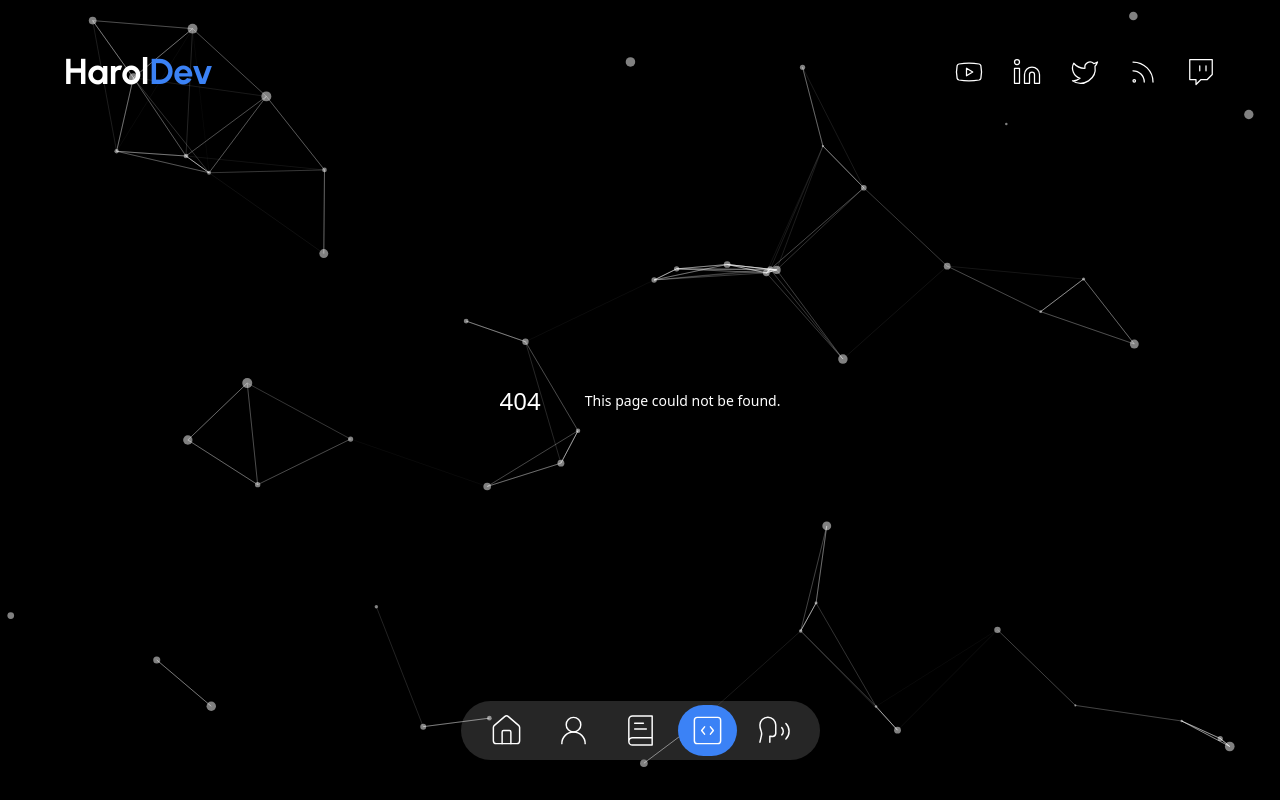
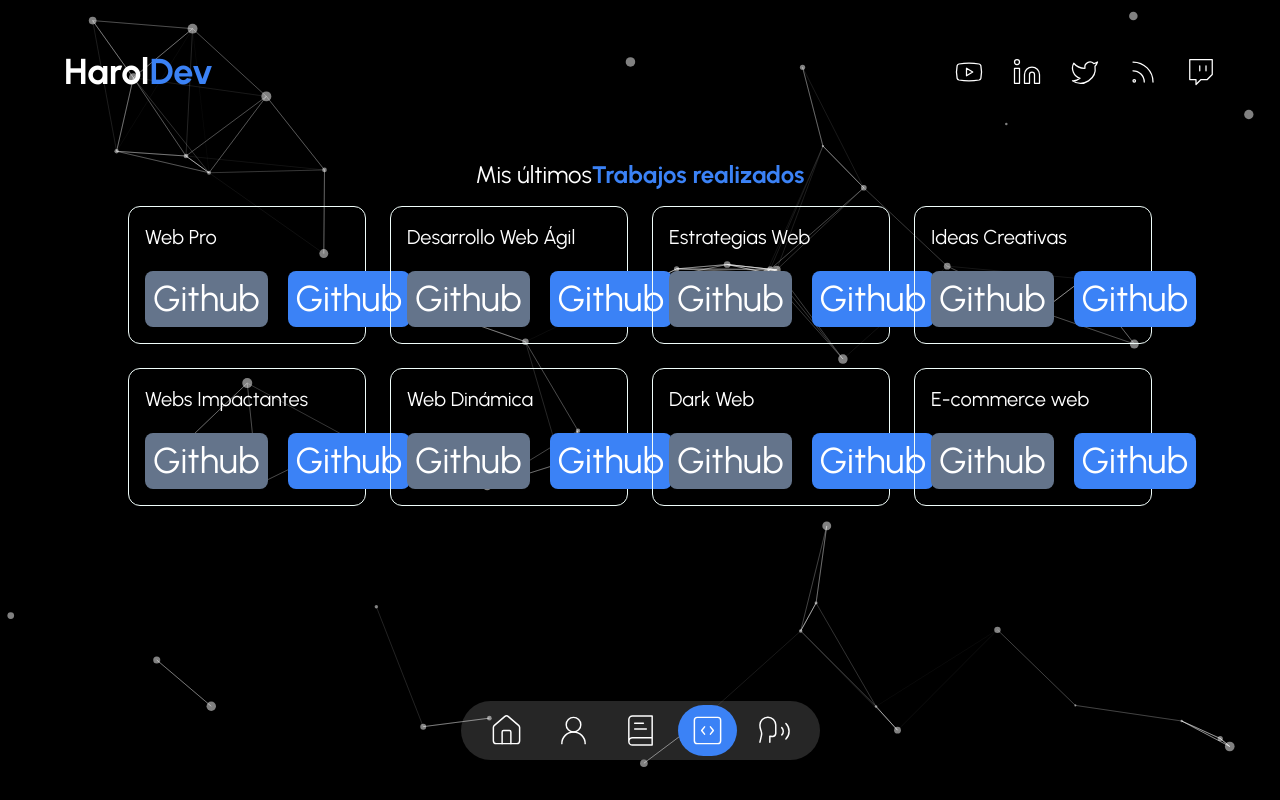
Before and after one commit to Krahe1919/Portafolio, a Next.js app: page /portfolio in a window 1280 px wide. Before the commit this address had no page. Built offline with nearby package versions, Linux system fonts and the light colour scheme.

Commit message:
pa la house

```diff
--- /dev/null
+++ b/app/(routes)/portfolio/page.tsx
@@ -0,0 +1,25 @@
+"use client"
+
+import { ContainerPage } from "@/app/components/container";
+import { PortafolioBox } from "@/app/components/portafolio-box";
+import TransitionPage from "@/app/components/transition-page";
+import { dataPortfolio } from "@/data";
+
+export default function PortafolioPage  () {
+    return(
+        <ContainerPage>
+            <TransitionPage/>
+                <div className="flex flex-col justify-center h-full md:text-4xl md:mb-5">
+                    <h1 className="text-2xl leading-tight text-center"> Mis últimos
+                        <span className="text-violet font-bold ">Trabajos realizados</span>
+                    </h1>
+
+                    <div className="relative z-10 grid max-w-5xl gap-6 mx-auto mt-4 md:grid-cols-4">
+                        {dataPortfolio.map((data) => (
+                            <PortafolioBox key={data.id} data={data}/>
+                        ))}
+                    </div>
+                </div>
+        </ContainerPage>
+    );
+}
--- a/app/(routes)/services/page.tsx
+++ b/app/(routes)/services/page.tsx
@@ -9,9 +9,9 @@ const ServicesPage = () => {
             <div className="grid items-center justify-center h-screen max-w-5xl gap-6 mx-auto md:grid-cols-2">
                 <div className="max-w-[450px] mt-32 md:mt-0">
 
-                    <h1 className="text-2xl leading-tight text-center md:text-left md:text-4xl md:mb-5">Tecnologías que he<span className="font-bold text-violet"> Usado</span></h1>
-                    <p className="mb-8 text-xl text-gray-300">Desarrollador fontend junior siempre dispuesto</p>
-                    <button className="px-3 py-2 rounded-lg bg-violet hover:bg-secondary/65">Contacta conmigo</button>
+                    <h1 className="text-2xl leading-tight text-center md:text-left md:text-4xl md:mb-5">Tecnologías que eh  <span className="font-bold text-violet"> Usado</span></h1>
+                    <p className="mb-8 text-xl text-gray-300">En mi corto recorrido en desarrollo web y de la mano de un equipo no solo he usado tecnologias como react si no tambien un poco de Laravel y JAVA actualmente me encuentro reforzando lenguajes del backend para poder generar aplicactivos webs mas completos </p>
+
                 </div>
 
                 {/* SLIDER */}
--- a/app/components/introduction.tsx
+++ b/app/components/introduction.tsx
@@ -35,7 +35,7 @@ export const Introduction = () => {
                             Como desarrollor junior frontend, me dedico a autoamprender y adaptarme para generar un contenido de calidad de un equipo de desarrollo
                     </p>
                     <div className="flex items-center justify-center gap-3 md:justify-start md:gap-10 my-8">
-                        <Link href="/projects" className="px-3 py-2 transition-all border-2 cursor-pointer w-fit rounded-xl  text-md hover:bg-violet/50 hover:border-violet/50"> Ver Proyectos
+                        <Link href="/projects" className="px-3 py-2 transition-all border-2 cursor-pointer w-fit rounded-xl  text-md border-violet bg-violet hover:bg-violet/50 hover:border-violet/50"> Contactame
                         </Link>
 
                         <Link href="/projects" className="px-3 py-2 transition-all border-2 cursor-pointer w-fit rounded-xl  text-md hover:bg-violet/50 hover:border-violet/50"> Ver Proyectos
--- /dev/null
+++ b/app/components/portafolio-box.tsx
@@ -0,0 +1,34 @@
+import Link from "next/link"
+
+interface PortafolioBoxProps{
+    data: {
+        id: number,
+        title: string,
+        image: string,
+        urlGithub: string,
+        urlDemo: string
+    }
+}
+
+export const PortafolioBox = (props: PortafolioBoxProps ) => {
+    const  { data } = props
+    const {id, title, image, urlGithub, urlDemo} = data
+
+    return(
+        <div className="p-4 border border-teal-50 rounded-xl">
+            <h3 className="mb-4 text-xl">
+                {title}
+            </h3>
+            <div className="flex gap-5 mt-5">
+                <Link href={urlGithub} target="_blank"
+                className="p-2 transition duration-150 rounded-lg bg-slate-500 hover:bg-slate-500/80">
+                    Github
+                </Link>
+                <Link href={urlDemo} target="_blank"
+                className="p-2 transition duration-150 rounded-lg bg-violet hover:bg-violet/80">
+                    Github
+                </Link>
+            </div>
+        </div>
+    );
+}
--- a/app/components/slider-services.tsx
+++ b/app/components/slider-services.tsx
@@ -33,10 +33,10 @@ const SliderServices = () => {
             {serviceData.map((item, index) => (
                 <SwiperSlide key={index} >
                     <div className="flex px-6 py-8 h-auto md:h-[290px] rounded-lg cursor-pointer bg-[rgba(65,47,123,0.15)] sm:flex-col gap-x-6 sm:gap-x-0 group hover:bg-[rgba(89,65,169,0.15)] transition-all duration-300 hover:border-violet border-2">
-                        <div className="mb-4 text-4xl text-violet">{item.icon}</div>
-                        <div>
-                            <h3 className="mb-4 text-lg">{item.title}</h3>
-                            <p className="text-sm">{item.description}</p>
+                        <div className="mb-4 text-5xl flex justify-center text-violet">{item.icon}</div>
+                        <div className='flex flex-col items-center justify-center'>
+                            <h3 className="mb-4 text-lg ">{item.title}</h3>
+                            <p className="text-4xl text-violet flex items-center justify-center w-32 h-32 border  rounded-full">{item.description}</p>
                         </div>
                     </div>
                 </SwiperSlide>
--- a/data.tsx
+++ b/data.tsx
@@ -134,27 +134,27 @@ export const serviceData = [
     {
         icon: <FaReact />,
         title: "REACT",
-        description: "Desarrollo de una identidad de marca sólida y coherente, incluyendo diseño de logotipo, colores y elementos visuales",
+        description: "75%",
     },
     {
         icon: <FaLaravel />,
         title: "LARAVEL",
-        description: "Diseño creativo y profesional de interfaces web intuitivas y atractivas, centradas en la experiencia del usuario",
+        description: "10%",
     },
     {
         icon: <SiSpring  />,
         title: "SPRING BOOT",
-        description: "Diseño y desarrollo de sitios web a medida, adaptados a tus necesidades",
+        description: "5%",
     },
     {
         icon: <DiPostgresql />,
-        title: "POSTGREST",
-        description: "Creación de contenido persuasivo y atractivo que capta la atención de tu audiencia",
+        title: "POSTGRESQL",
+        description: "5%",
     },
     {
         icon: <GrMysql />,
         title: "MYSQL",
-        description: "Optimización de tu presencia en línea mediante estrategias de SEO avanzadas, ",
+        description: "5%",
     },
 ];
 
```
